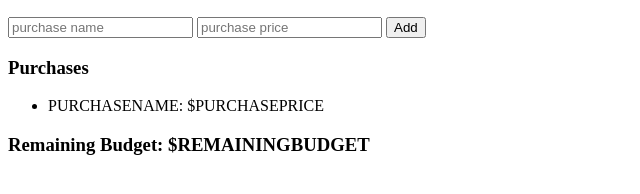
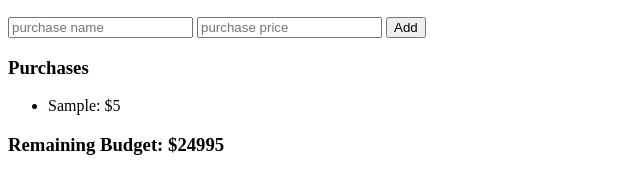
Before and after one commit to TuckerLandis/Tier1-Synop, a plain HTML site: page index.html in a window 1280 px wide. Both pictures are taken after typing "Sample", "5" into the empty fields and a click on the button "Add". Shown: the part 110-304 px from the top of the page, without its empty margins (0-640 px from the left). Drawn offline with Linux system fonts and the light colour scheme.

Commit message:
finished snyop

```diff
--- a/index.html
+++ b/index.html
@@ -15,9 +15,9 @@
   <input type="number" placeholder="purchase price" id="purchasePriceIn">
   <button id="addPurchaseButton">Add</button>
 <h3>Purchases</h3>
-  <ul>
-    <li>PURCHASENAME: $PURCHASEPRICE</li>
+  <ul id="purchasesOut">
+
     </ul>
-<h3>Remaining Budget: $<span id="remainingBudgetOut">REMAININGBUDGET</span></h3>
+<h3>Remaining Budget: $<span id="remainingBudgetOut"></span></h3>
   </body>
 </html>
--- a/scripts.js
+++ b/scripts.js
@@ -18,7 +18,40 @@ let newPurchase = {
   $( '#purchaseNameIn' ).val( '' );
   $( '#purchasePriceIn' ).val( '' );
   // calculate remaining budget
+  calculateRemainingBudget();
+  //display to DOM
+  displayPurchases();
 }
+
+function calculateRemainingBudget () {
+  console.log('in calculateRemainingBudget');
+  // loop through Purchases
+  let totalPrices = 0;
+  for (i = 0; i < purchases.length; i++) {
+    // add up prices
+    totalPrices += Number( purchases[i].price );
+    // subtract total prices from budget = remaining budgetOut
+  } // end for loop
+console.log('totalPrices:', totalPrices);
+const remainingBudget = budget - totalPrices;
+  //display remaining
+  let el = $( '#remainingBudgetOut' );
+  el.empty();
+  el.append( remainingBudget );
+} // end calculateRemainingBudget
+
+function displayPurchases(){
+  console.log('in displayPurchases');
+  // target output by ID
+  let el = $ ('#purchasesOut');
+  // empty
+  el.empty();
+  // loop through purchases
+  for (let purchase of purchases) {
+    el.append( `<li>` + purchase.name + `: $` + purchase.price + `</li>` );
+  }
+  // for each purchase, create list item
+} // end displayPurchases
 
 function readyNow() {
   let el = $( '#budgetOut' );
@@ -26,5 +59,6 @@ function readyNow() {
   el.append( budget );
 // handle click event
 $( '#addPurchaseButton' ).on( 'click', addPurchase );
-
+// init display
+calculateRemainingBudget();
 } // end readyNow
```
